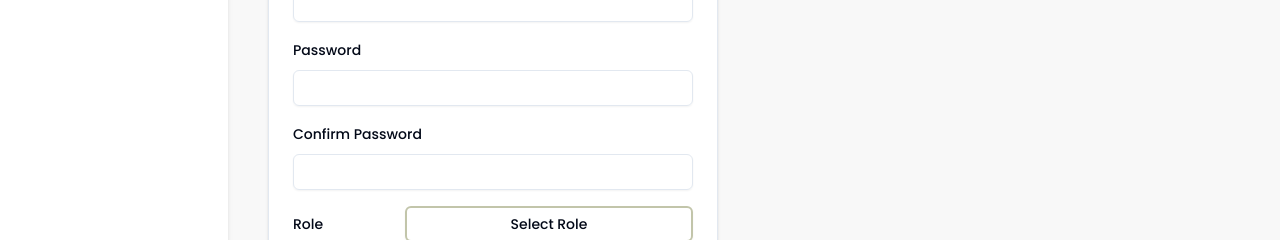
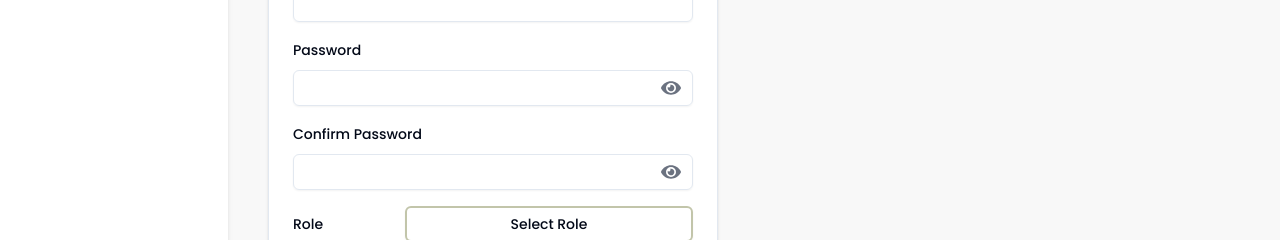
Before and after one commit to ExerciseFTUI/KarsaBuanaLab-FE, a Next.js app: page /admin/register in a window 1280 px wide. Shown: the part 345-585 px from the top of the page. Built offline with nearby package versions, Linux system fonts and the light colour scheme; no server answers.

Commit message:
feat: password eye icon for all

```diff
--- a/components/forms/LoginForm.tsx
+++ b/components/forms/LoginForm.tsx
@@ -1,10 +1,10 @@
-"use client"
-import React, { FC, useState } from "react"
+"use client";
+import React, { FC, useState } from "react";
 
-import { zodResolver } from "@hookform/resolvers/zod"
-import * as z from "zod"
-
-import { Button } from "@/components/ui/button"
+import { zodResolver } from "@hookform/resolvers/zod";
+import * as z from "zod";
+import { FaEyeSlash, FaEye } from "react-icons/fa";
+import { Button } from "@/components/ui/button";
 import {
   Form,
   FormControl,
@@ -13,7 +13,7 @@
   FormItem,
   FormLabel,
   FormMessage,
-} from "@/components/ui/form"
+} from "@/components/ui/form";
 
 import {
   Card,
@@ -22,20 +22,20 @@
   CardFooter,
   CardHeader,
   CardTitle,
-} from "@/components/ui/card"
+} from "@/components/ui/card";
 
-import { useForm } from "react-hook-form"
+import { useForm } from "react-hook-form";
 import {
   loginValidation,
   loginValidationType,
-} from "@/lib/validations/LoginValidation"
-import { Input } from "../ui/input"
-import { signIn } from "next-auth/react"
-import { useRouter, useSearchParams } from "next/navigation"
-import { useToast } from "../ui/use-toast"
-import axios from "axios"
-import { access } from "fs"
-import { ReloadIcon, TrashIcon } from "@radix-ui/react-icons"
+} from "@/lib/validations/LoginValidation";
+import { Input } from "../ui/input";
+import { signIn } from "next-auth/react";
+import { useRouter, useSearchParams } from "next/navigation";
+import { useToast } from "../ui/use-toast";
+import axios from "axios";
+import { access } from "fs";
+import { ReloadIcon, TrashIcon } from "@radix-ui/react-icons";
 
 interface LoginFormProps {}
 
@@ -60,10 +60,10 @@
 // }
 
 const LoginForm: FC<LoginFormProps> = ({}) => {
-  const router = useRouter()
-  const query = useSearchParams()
-  const { toast } = useToast()
-  const [isLoading, setIsLoading] = useState(false)
+  const router = useRouter();
+  const query = useSearchParams();
+  const { toast } = useToast();
+  const [isLoading, setIsLoading] = useState(false);
 
   // 1. Define your form.
   const form = useForm<z.infer<typeof loginValidation>>({
@@ -72,7 +72,7 @@
       email: "",
       password: "",
     },
-  })
+  });
 
   // 2. Define a submit handler.
   async function onSubmit(values: z.infer<typeof loginValidation>) {
@@ -81,7 +81,7 @@
     // Do something with the form values.
     // ✅ This will be type-safe and validated.
 
-    setIsLoading(true)
+    setIsLoading(true);
     //NextAuth SignIn
     signIn("credentials", {
       ...values,
@@ -93,20 +93,20 @@
             description: "Invalid username or password",
             variant: "destructive",
             title: "Uh oh! Something went wrong.",
-          })
+          });
         }
         if (callback?.ok && !callback?.error) {
           toast({
             title: "Successfully logged in",
             description: "Welcome back",
-          })
-          const callbackUrl = query.get("callbackUrl")
-          router.push(callbackUrl || "/admin")
+          });
+          const callbackUrl = query.get("callbackUrl");
+          router.push(callbackUrl || "/admin");
         }
       })
       .finally(() => {
-        setIsLoading(false)
-      })
+        setIsLoading(false);
+      });
   }
 
   return (
@@ -135,21 +135,37 @@
             <FormField
               control={form.control}
               name="password"
-              render={({ field }) => (
+              render={({ field }) => {
+                const [showPassword, setShowPassword] = useState(false);
+
+                return (
                   <FormItem>
                     <FormLabel>Password</FormLabel>
                     <FormControl>
+                      <div className="relative">
                         <Input
-                      type="password"
-                      className=""
-                      placeholder=""
+                          className="py-6 pr-10" // Adjust padding for the icon
+                          type={showPassword ? "text" : "password"}
+                          placeholder="Input your password here"
                           {...field}
                         />
+                        <button
+                          type="button"
+                          className="absolute inset-y-0 right-3 flex items-center"
+                          onClick={() => setShowPassword((prev) => !prev)}
+                        >
+                          {showPassword ? (
+                            <FaEyeSlash className="w-5 h-5 text-gray-500" />
+                          ) : (
+                            <FaEye className="w-5 h-5 text-gray-500" />
+                          )}
+                        </button>
+                      </div>
                     </FormControl>
-
                     <FormMessage />
                   </FormItem>
-              )}
+                );
+              }}
             />
             <Button
               disabled={isLoading}
@@ -169,7 +185,7 @@
         </Form>
       </CardContent>
     </Card>
-  )
-}
+  );
+};
 
-export default LoginForm
+export default LoginForm;
--- a/components/forms/RegisterForm.tsx
+++ b/components/forms/RegisterForm.tsx
@@ -3,7 +3,7 @@
 import axios from "axios";
 import { zodResolver } from "@hookform/resolvers/zod";
 import * as z from "zod";
-
+import { FaEye, FaEyeSlash } from "react-icons/fa";
 import { Button } from "@/components/ui/button";
 import {
   Form,
@@ -173,45 +173,80 @@
             <FormField
               control={form.control}
               name="password"
-              render={({ field }) => (
+              render={({ field }) => {
+                const [showPassword, setShowPassword] = useState(false);
+
+                return (
                   <FormItem>
                     <FormLabel>
-                    {" "}
-                    {isUpdate ? "New Password" : "Password"}{" "}
+                      {isUpdate ? "New Password" : "Password"}
                     </FormLabel>
                     <FormControl>
+                      <div className="relative">
                         <Input
-                      type="password"
-                      className=""
+                          type={showPassword ? "text" : "password"}
+                          className="pr-10"
                           placeholder=""
                           {...field}
                         />
+                        <button
+                          type="button"
+                          className="absolute inset-y-0 right-3 flex items-center"
+                          onClick={() => setShowPassword((prev) => !prev)}
+                        >
+                          {showPassword ? (
+                            <FaEyeSlash className="w-5 h-5 text-gray-500" />
+                          ) : (
+                            <FaEye className="w-5 h-5 text-gray-500" />
+                          )}
+                        </button>
+                      </div>
                     </FormControl>
-
                     <FormMessage />
                   </FormItem>
-              )}
+                );
+              }}
             />
-            <FormField // Added confirm password field
+
+            <FormField
               control={form.control}
               name="confirmPassword"
-              render={({ field }) => (
+              render={({ field }) => {
+                const [showConfirmPassword, setShowConfirmPassword] =
+                  useState(false);
+
+                return (
                   <FormItem>
                     <FormLabel>
                       {isUpdate ? "Confirm New Password" : "Confirm Password"}
                     </FormLabel>
                     <FormControl>
+                      <div className="relative">
                         <Input
-                      type="password"
-                      className=""
+                          type={showConfirmPassword ? "text" : "password"}
+                          className="pr-10"
                           placeholder=""
                           {...field}
                         />
+                        <button
+                          type="button"
+                          className="absolute inset-y-0 right-3 flex items-center"
+                          onClick={() =>
+                            setShowConfirmPassword((prev) => !prev)
+                          }
+                        >
+                          {showConfirmPassword ? (
+                            <FaEyeSlash className="w-5 h-5 text-gray-500" />
+                          ) : (
+                            <FaEye className="w-5 h-5 text-gray-500" />
+                          )}
+                        </button>
+                      </div>
                     </FormControl>
-
                     <FormMessage />
                   </FormItem>
-              )}
+                );
+              }}
             />
             <FormField
               control={form.control}
```
Lines whose indentation alone changed are shown as unchanged.
